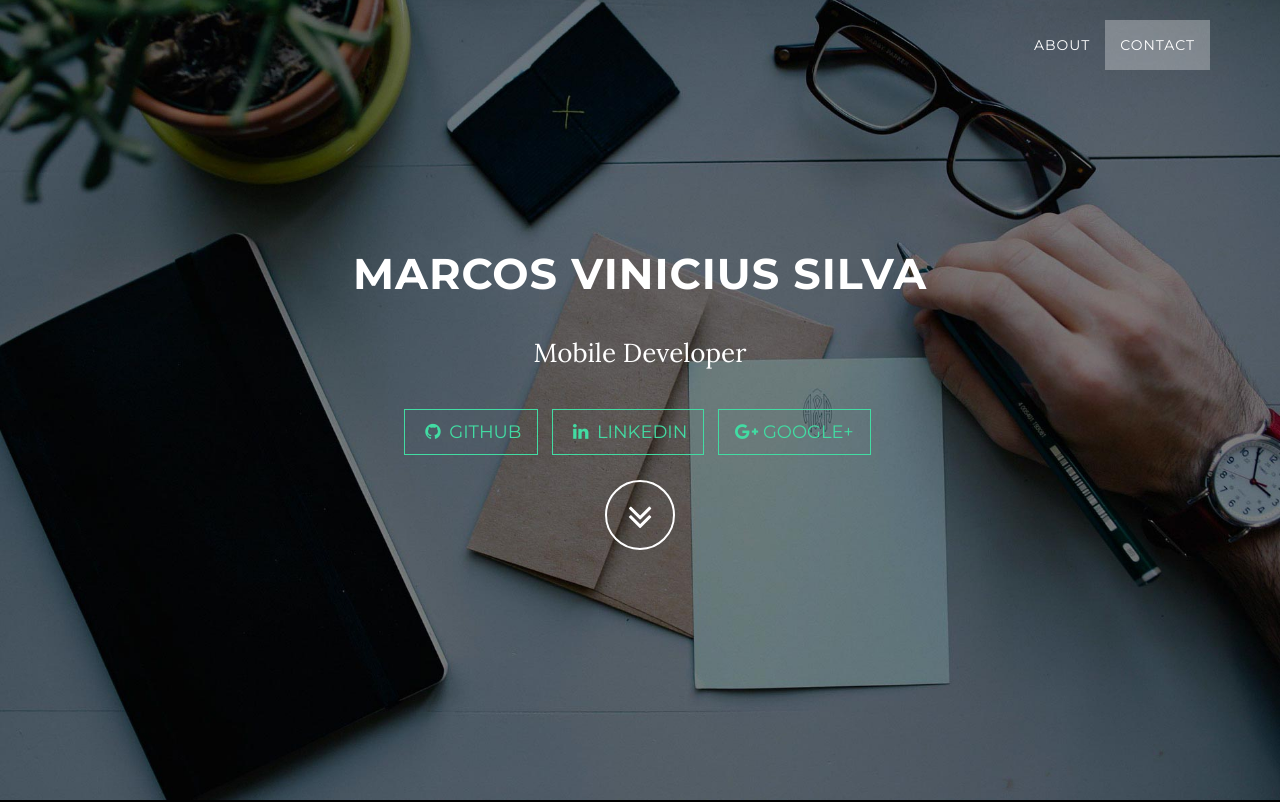
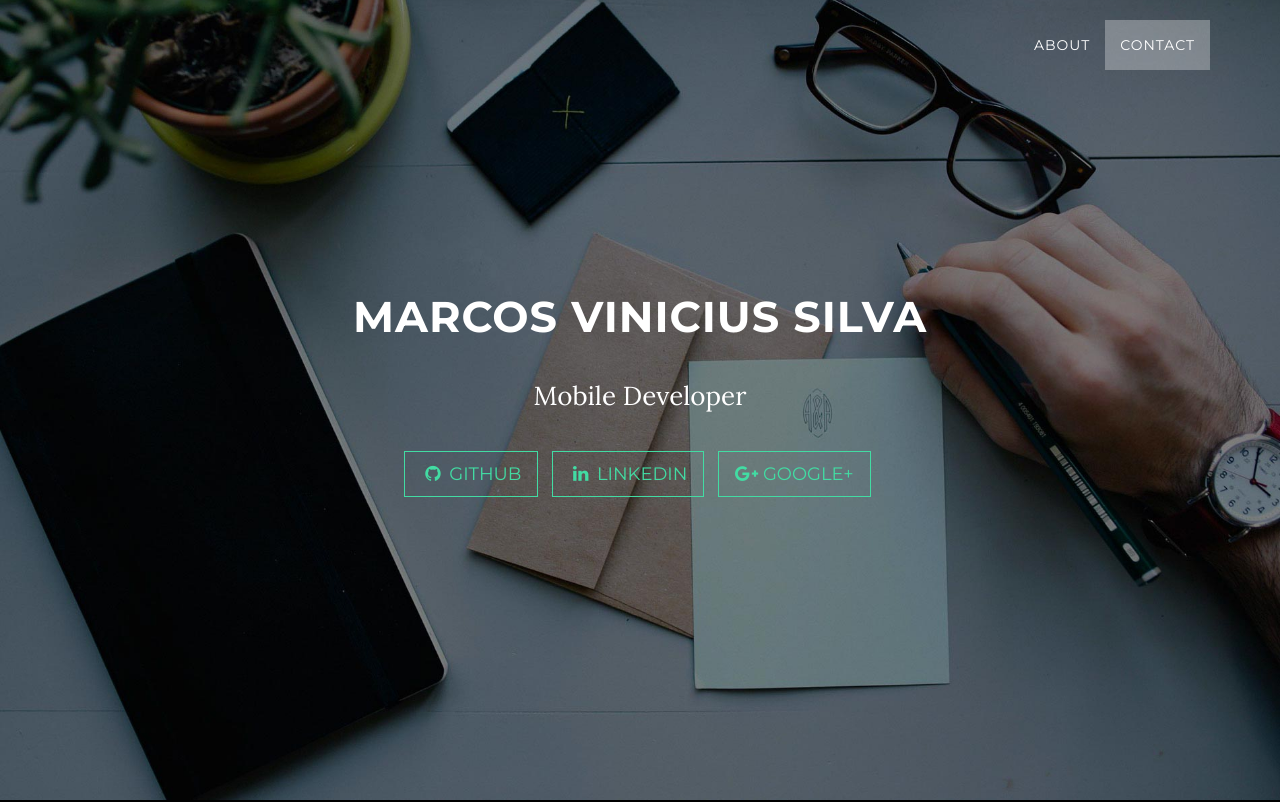
Before and after one commit to mvssba/mvssba.github.io, a website: page index.html in a window 1280 px wide. Shown: the top 802 px of the page. Drawn offline with nearby package versions, Linux system fonts and the light colour scheme; some packages are replaced by stand-ins of ours.

Commit message:
ajuste layout

```diff
--- a/index.html
+++ b/index.html
@@ -90,9 +90,11 @@
 								<a href="https://plus.google.com/u/0/102769752597079614069" class="btn btn-default btn-lg"><i class="fa fa-google-plus fa-fw"></i> <span class="network-name">Google+</span></a>
 							</li>
 						</ul>
-                        <a href="#about" class="btn btn-circle page-scroll">
+
+                <!--        <a href="#about" class="btn btn-circle page-scroll">
                             <i class="fa fa-angle-double-down animated"></i>
                         </a>
+				-->
                     </div>
                 </div>
             </div>
@@ -149,12 +151,12 @@
         </div>
     </section>
 
-    <!-- Footer -->
+    <!-- Footer
     <footer>
         <div class="container text-center">
             <p>Copyright &copy; Your Website 2016</p>
         </div>
-    </footer>
+    </footer>  -->
 
     <!-- jQuery -->
     <script src="vendor/jquery/jquery.js"></script>
```
Lines whose indentation alone changed are shown as unchanged.
